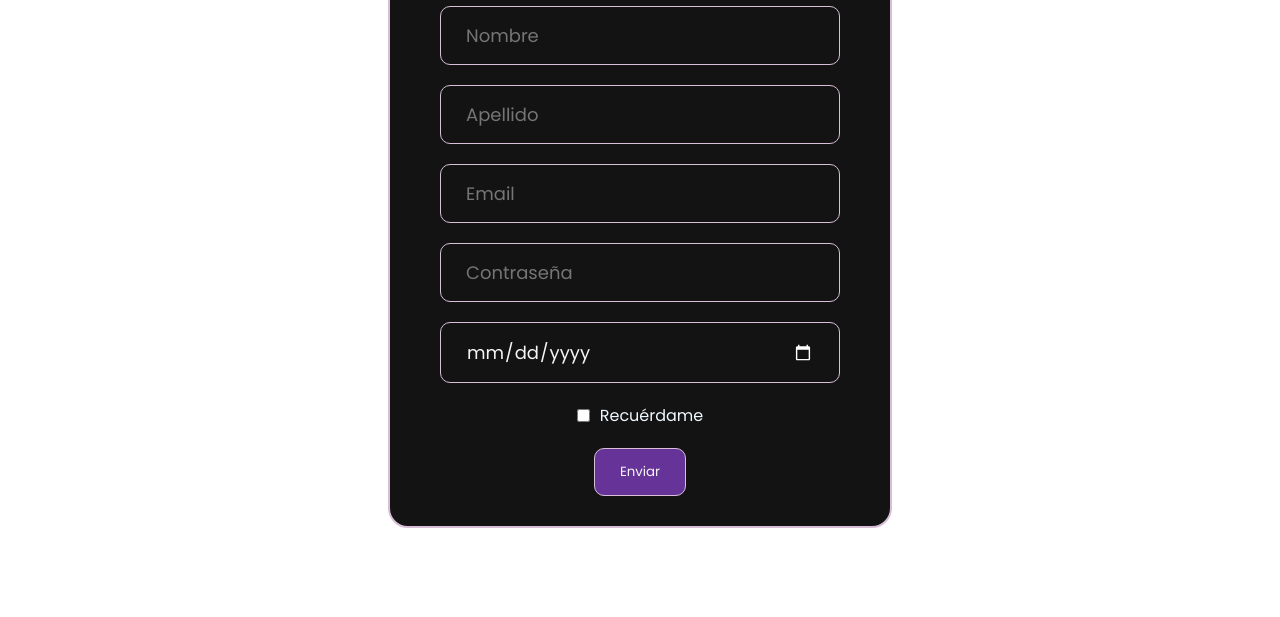
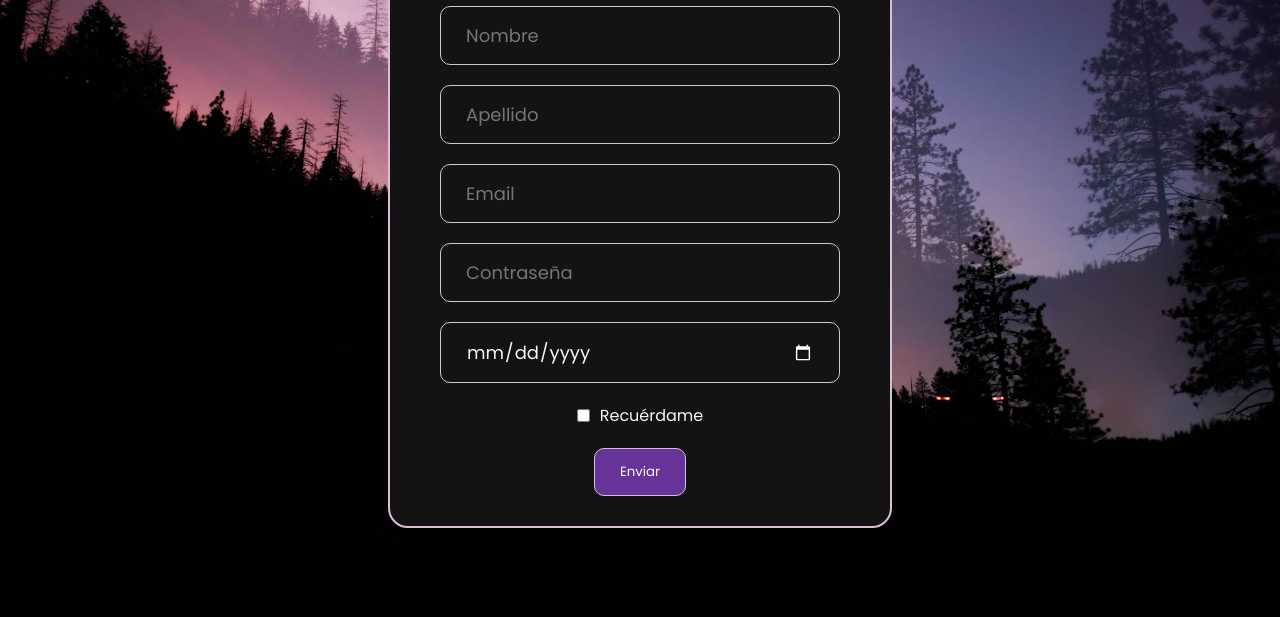
Before and after one commit to LeanAranda/Form, a plain HTML site: page index.html in a window 1280 px wide. Shown: the part 183-800 px from the top of the page. Drawn offline with Linux system fonts and the light colour scheme.

Commit message:
Add files via upload

```diff
--- a/css/style.css
+++ b/css/style.css
@@ -8,7 +8,7 @@
 }
 
 body{
-    background-image: url(./img/samuel-sng-ui5jOU-MTWQ-unsplash.jpg);
+    background-image: url(../img/samuel-sng-ui5jOU-MTWQ-unsplash.jpg);
     background-repeat: no-repeat;
     background-attachment: fixed;
     background-size: cover;
```
